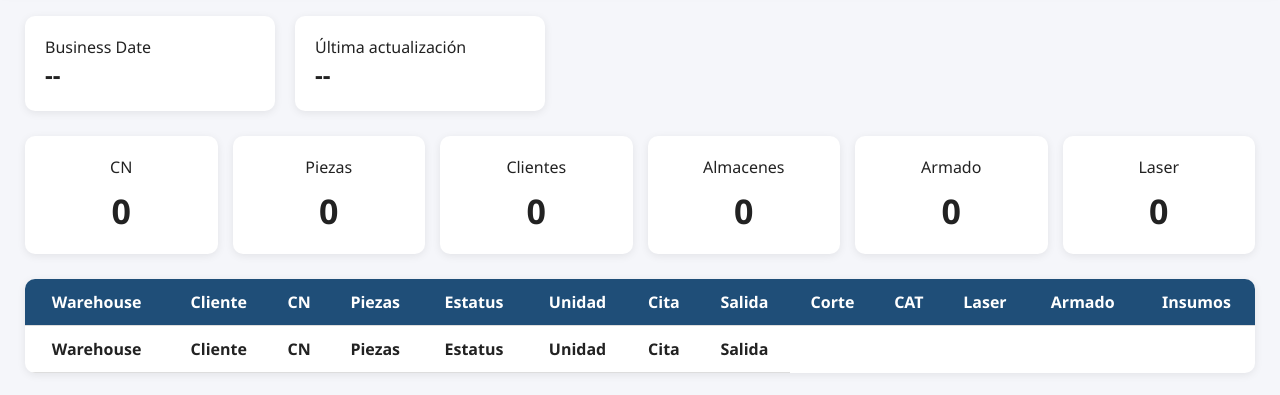
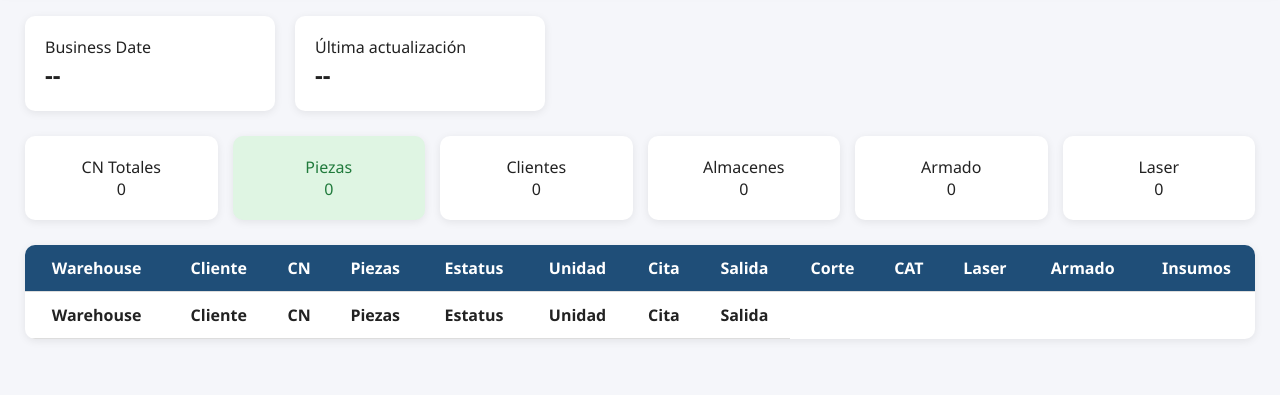
Before and after one commit to erykzon/estatus-outbound-v2, a website with bundled scripts: page public/index.html in a window 1280 px wide. Shown: the part 79-474 px from the top of the page. Built offline with nearby package versions, Linux system fonts and the light colour scheme; files whose address does not match are found by name.

Commit message:
Update index.html
section kpi

```diff
--- a/public/index.html
+++ b/public/index.html
@@ -49,38 +49,37 @@
 
         <section class="kpis">
 
-            <div class="kpi">
-                <span>CN</span>
-                <h2 id="kpiCN">0</h2>
+    <div class="kpi primary">
+        <div class="kpi-title">CN Totales</div>
+        <div class="kpi-value" id="kpiCN">0</div>
     </div>
 
-            <div class="kpi">
-                <span>Piezas</span>
-                <h2 id="kpiPieces">0</h2>
+    <div class="kpi success">
+        <div class="kpi-title">Piezas</div>
+        <div class="kpi-value" id="kpiPieces">0</div>
     </div>
 
-            <div class="kpi">
-                <span>Clientes</span>
-                <h2 id="kpiCustomers">0</h2>
+    <div class="kpi orange">
+        <div class="kpi-title">Clientes</div>
+        <div class="kpi-value" id="kpiCustomers">0</div>
     </div>
 
-            <div class="kpi">
-                <span>Almacenes</span>
-                <h2 id="kpiWarehouses">0</h2>
+    <div class="kpi purple">
+        <div class="kpi-title">Almacenes</div>
+        <div class="kpi-value" id="kpiWarehouses">0</div>
     </div>
 
-            <div class="kpi">
-                <span>Armado</span>
-                <h2 id="kpiArmado">0</h2>
+    <div class="kpi teal">
+        <div class="kpi-title">Armado</div>
+        <div class="kpi-value" id="kpiArmado">0</div>
     </div>
 
-            <div class="kpi">
-                <span>Laser</span>
-                <h2 id="kpiLaser">0</h2>
+    <div class="kpi red">
+        <div class="kpi-title">Laser</div>
+        <div class="kpi-value" id="kpiLaser">0</div>
     </div>
 
 </section>
-
         <section class="table-container">
 
             <table class="data-table">
```
Lines whose indentation alone changed are shown as unchanged.
